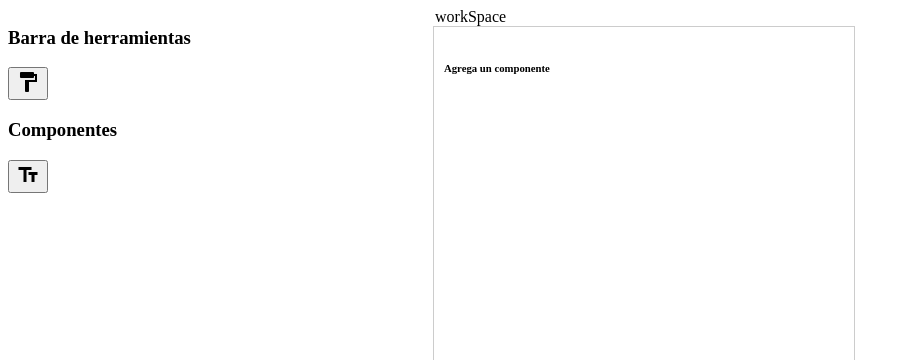
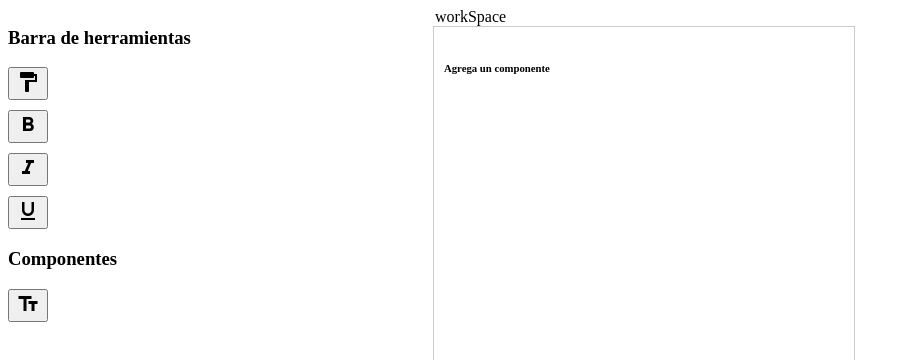
Before and after one commit to cetor88/email-builder, an Angular app: page / in a window 1280 px wide. Shown: the top 360 px of the page, without its empty margins (0-910 px from the left). Built offline with nearby package versions, Linux system fonts and the light colour scheme.

Commit message:
cambia el estilo del label seleccionado

```diff
--- a/src/app/container/container.component.html
+++ b/src/app/container/container.component.html
@@ -7,8 +7,17 @@
         <mat-button-toggle value="italic" id="btnItalic" (change)="executeCommand('italic')">Italic</mat-button-toggle>
         <mat-button-toggle value="underline" id="btnUnderline" (change)="executeCommand('underline')">Underline</mat-button-toggle>
       </mat-button-toggle-group> -->
-      <button (click)="changeColor()">
+      <button (click)="changeProperties('color')">
         <mat-icon aria-hidden="false" aria-label="format_paint" fontIcon="format_paint"/>
+      </button>
+      <button (click)="changeProperties('bold')">
+        <mat-icon aria-hidden="false" aria-label="format_bold" fontIcon="format_bold"/>
+      </button>
+      <button (click)="changeProperties('italic')">
+        <mat-icon aria-hidden="false" aria-label="format_italic" fontIcon="format_italic"/>
+      </button>
+      <button (click)="changeProperties('underline')">
+        <mat-icon aria-hidden="false" aria-label="format_underlined" fontIcon="format_underlined"/>
       </button>
     </div>
     <div>
--- a/src/app/container/container.component.ts
+++ b/src/app/container/container.component.ts
@@ -65,10 +65,25 @@ export class ContainerComponent {
     }
   }
 
-  changeColor(): void {
+  changeProperties(type: any): void {
     const span = document.getElementById(this.spanSelected);
-    if (span) {
-      span.style.color = 'red';
+    if (!span) {return}
+
+    switch (type) {
+      case 'color':
+        span.style.color = 'red';
+        break;
+      case 'bold':
+        span.style.fontWeight = span.style.fontWeight === 'bold' ? 'normal' : 'bold';
+        break;
+      case 'italic':
+        span.style.fontStyle = span.style.fontStyle === 'italic' ? 'normal' : 'italic';
+        break;
+      case 'underline':
+        span.style.textDecoration = span.style.textDecoration === 'underline' ? 'none' : 'underline';
+        break;
+      default:
+        break;
     }
   }
 
```
